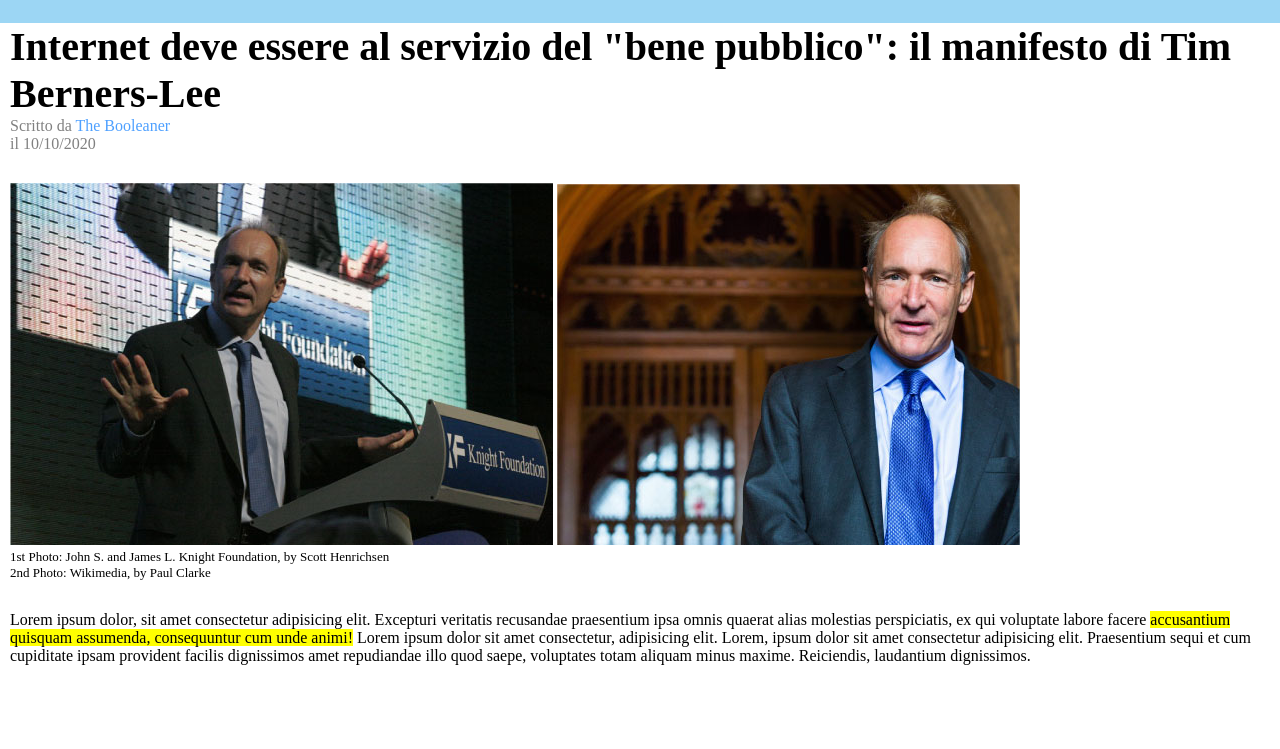
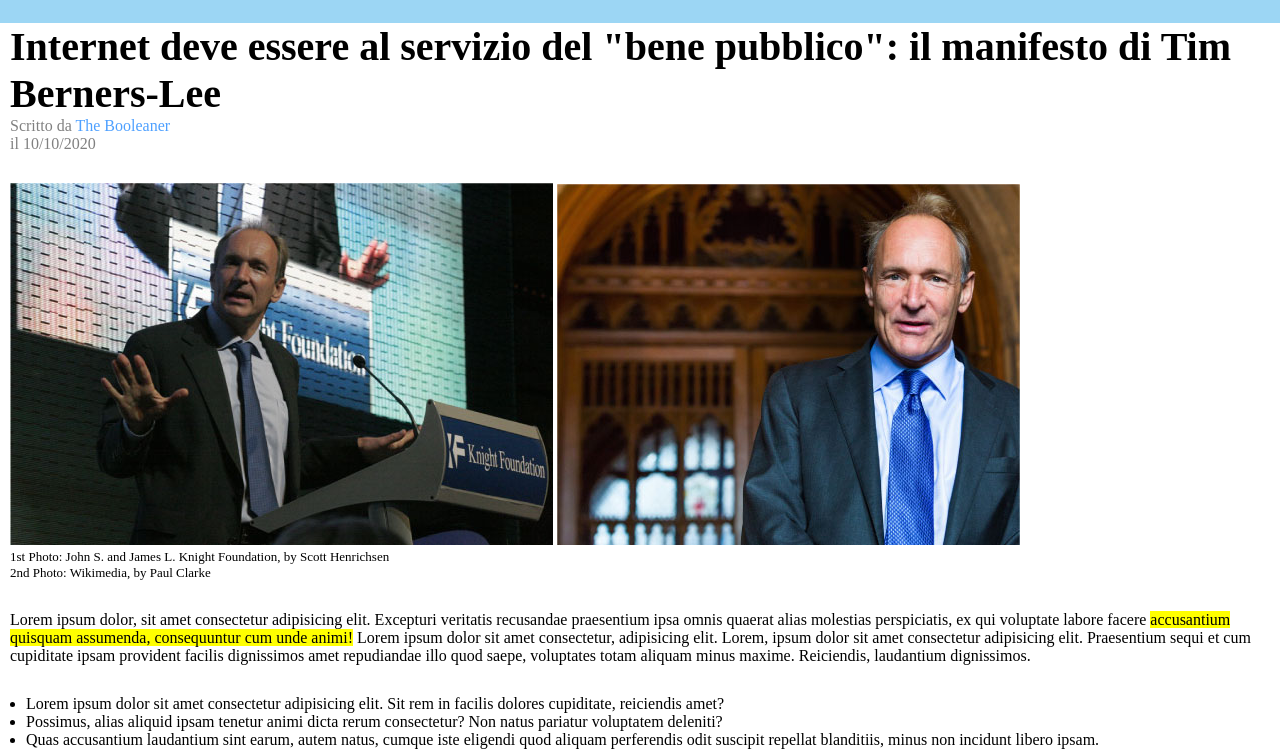
Before and after one commit to s-motto/html-css-booleaner, a plain HTML site: page index.html in a window 1280 px wide. Shown: the part 107-856 px from the top of the page. Before the commit the page ends 800 px from the top, so only its background shows below. Drawn offline with Linux system fonts and the light colour scheme.

Commit message:
add: unordered-list

```diff
--- a/index.html
+++ b/index.html
@@ -44,9 +44,18 @@
             dignissimos.</p>
     </main>
 
+    <div class="unordered-list">
+        <ul>
+            <li>Lorem ipsum dolor sit amet consectetur adipisicing elit. Sit rem in facilis dolores cupiditate,
+                reiciendis amet? </li>
+            <li>Possimus, alias aliquid ipsam tenetur animi dicta rerum consectetur? Non natus pariatur
+                voluptatem deleniti?</li>
+            <li>Quas accusantium laudantium sint earum, autem
+                natus, cumque iste eligendi quod aliquam perferendis odit suscipit repellat blanditiis, minus non
+                incidunt libero ipsam.</li>
+        </ul>
 
-
-    </section>
+    </div>
 
 </body>
 
--- a/style.css
+++ b/style.css
@@ -55,3 +55,9 @@ figcaption {
 
     background-color: yellow;
 }
+
+.unordered-list {
+    margin-top: 30px;
+    padding-left: 10px;
+    margin-left: 1rem;
+}
```
